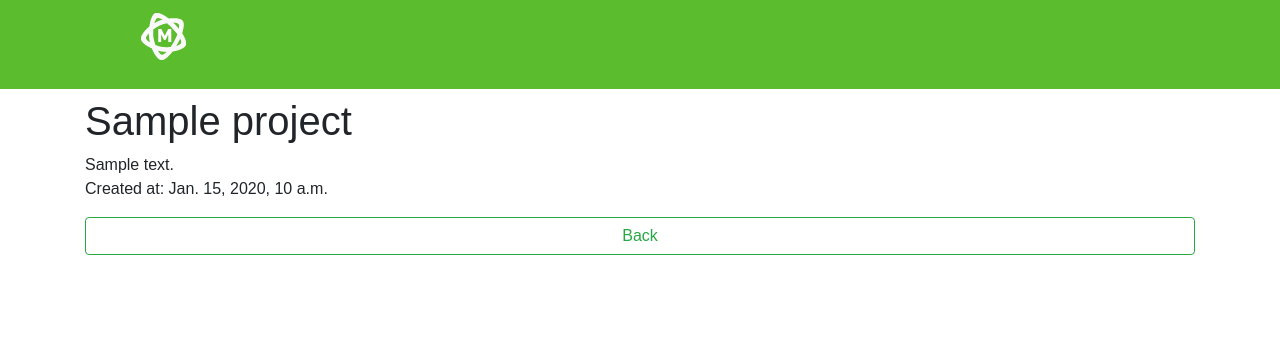
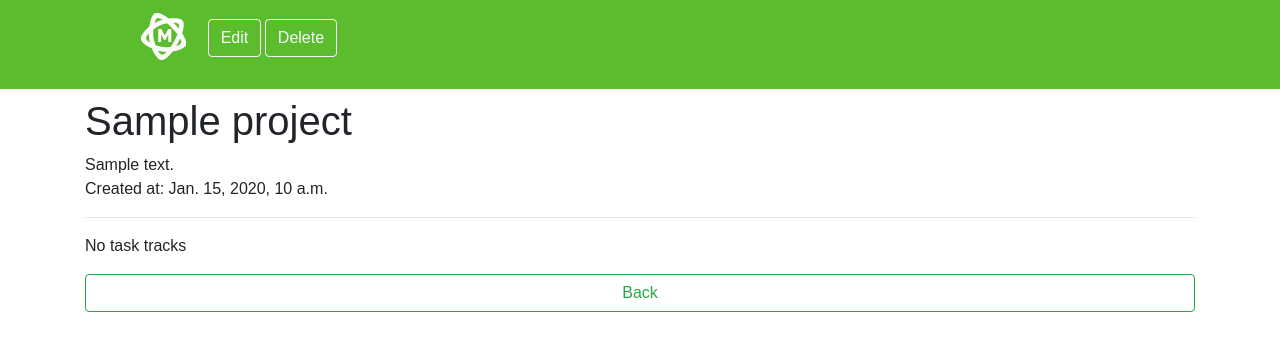
Before and after one commit to coffee3333/python_group_3_lesson_53_atai_mamytov, a Django app: page /project/1 in a window 1280 px wide. Shown: the top 351 px of the page. Run offline with Django 3.2, Linux system fonts and the light colour scheme; data comes from the database, SQL or seed files in the repository; tables that the repository leaves empty hold one stand-in row (values such as "Sample post"); some libraries are stand-ins or nearby versions.

Commit message:
Added pagination for detailView

```diff
--- a/source/webapp/forms.py
+++ b/source/webapp/forms.py
@@ -10,7 +10,7 @@ class ProjectForm(forms.ModelForm):
 class TrackerForm(forms.ModelForm):
     class Meta:
         model = Tracker
-        fields = ['summary', 'description', 'status', 'type']
+        fields = ['summary', 'description', 'status', 'type', 'project_id']
 
 
 class TypeForm(forms.ModelForm):
--- a/source/webapp/models.py
+++ b/source/webapp/models.py
@@ -12,16 +12,6 @@ class Tracker(models.Model):
     def __str__(self):
         return self.summary
 
-class Project(models.Model):
-    title = models.CharField(max_length=100, null=False, blank=False, verbose_name='Title')
-    description = models.TextField(max_length=2500, null=True, blank=True, verbose_name='Description')
-    created_at = models.DateTimeField(auto_now_add=True, verbose_name='Created at')
-    updated_at = models.DateTimeField(auto_now=True, verbose_name='Updated at')
-
-    def __str__(self):
-        return self.title
-
-
 class Status(models.Model):
     status = models.CharField(max_length=30, null=False, blank=False, verbose_name='Status')
 
@@ -34,3 +24,13 @@ class Type(models.Model):
 
     def __str__(self):
         return self.type
+
+
+class Project(models.Model):
+    title = models.CharField(max_length=100, null=False, blank=False, verbose_name='Title')
+    description = models.TextField(max_length=2500, null=True, blank=True, verbose_name='Description')
+    created_at = models.DateTimeField(auto_now_add=True, verbose_name='Created at')
+    updated_at = models.DateTimeField(auto_now=True, verbose_name='Updated at')
+
+    def __str__(self):
+        return self.title
--- a/source/webapp/templates/project/project_detail.html
+++ b/source/webapp/templates/project/project_detail.html
@@ -2,14 +2,36 @@
 
 {% block title %}{{ project.title }}{% endblock %}
 
-{#{% block menu %}#}
-{#    <a href="{% url "task_track_edit" tracker.pk %}" class="btn btn-outline-light">Edit</a>#}
-{#    <a href="{% url "task_track_delete" tracker.pk %}" class="btn btn-outline-light">Delete</a>#}
-{#{% endblock %}#}
+{% block menu %}
+    <a href="{% url "project_edit" project.pk %}" class="btn btn-outline-light">Edit</a>
+    <a href="{% url "project_delete" project.pk %}" class="btn btn-outline-light">Delete</a>
+{% endblock %}
 
 {% block content %}
     <h1 class="mt-2">{{ project.title }}</h1>
     <div class="pre">{{ project.description }}</div>
     <p>Created at: {{ project.created_at }}</p>
+    <hr/>
+    {% if is_paginated %}
+        {% include 'partial/pagination.html' %}
+    {% endif %}
+        {% for tracker in project.tracker.all %}
+            <div class="tracker_for_project">
+                <h4>{{ tracker.summary }}</h4>
+                <p>{{ tracker.description }}</p>
+                <p>Type: {{ tracker.type }}</p>
+                <p>Status: {{ tracker.status }}</p>
+                <p class="comment-links">
+                    <a href="{% url 'task_track' tracker.pk %}" class="btn btn-outline-light">More</a>
+                    <a href="{% url 'task_track_edit' tracker.pk %}" class="btn btn-outline-light">Edit</a>
+                    <a href="{% url 'task_track_delete' tracker.pk %}" class="btn btn-outline-light">Delete</a>
+                </p>
+            </div>
+        {% empty %}
+            <p>No task tracks</p>
+        {% endfor %}
+    {% if is_paginated %}
+        {% include 'partial/pagination.html' %}
+    {% endif %}
     <a href="{% url 'project_ls' %}"class="btn btn-outline-success btn-block">Back</a>
 {% endblock %}
--- a/source/webapp/views/project_views.py
+++ b/source/webapp/views/project_views.py
@@ -1,8 +1,9 @@
+from django.core.paginator import Paginator
 from django.urls import reverse, reverse_lazy
 from django.views.generic import ListView, CreateView, DetailView, UpdateView, DeleteView
 
-from webapp.models import Project
-from webapp.forms import ProjectForm
+from webapp.models import Project, Tracker
+from webapp.forms import ProjectForm, TrackerForm
 
 
 class ProjectView(ListView):
@@ -17,6 +18,22 @@ class ProjectDetailView(DetailView):
     context_key = 'project'
     model = Project
     key_kwarg = 'pk'
+
+    def get_context_data(self, **kwargs):
+        context = super().get_context_data(**kwargs)
+        context['form'] = TrackerForm()
+        trackers = context['project'].tracker.order_by('-created_at')
+        self.paginate_comments_to_context(trackers, context)
+        return context
+
+    def paginate_comments_to_context(self, trackers, context):
+        paginator = Paginator(trackers, 8)
+        page_number = self.request.GET.get('page', 1)
+        page = paginator.get_page(page_number)
+        context['paginator'] = paginator
+        context['page_obj'] = page
+        context['trackers'] = page.object_list
+        context['is_paginated'] = page.has_other_pages()
 
 
 class ProjectCreateView(CreateView):
```
